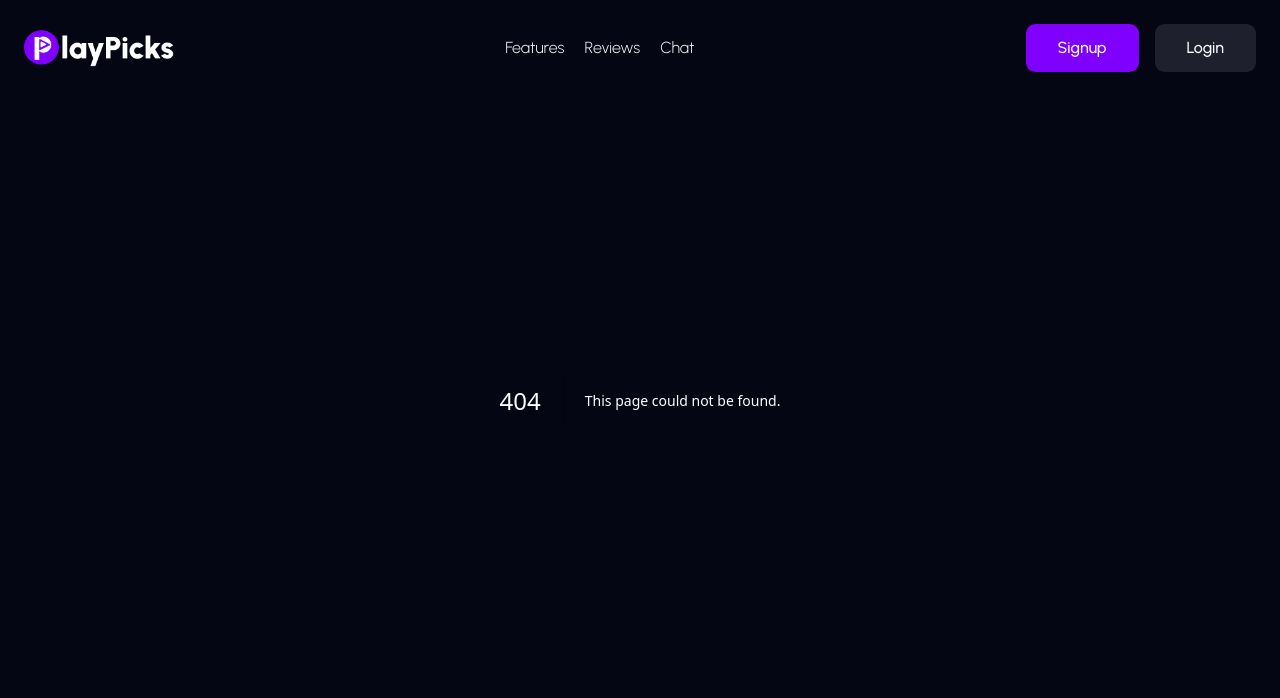
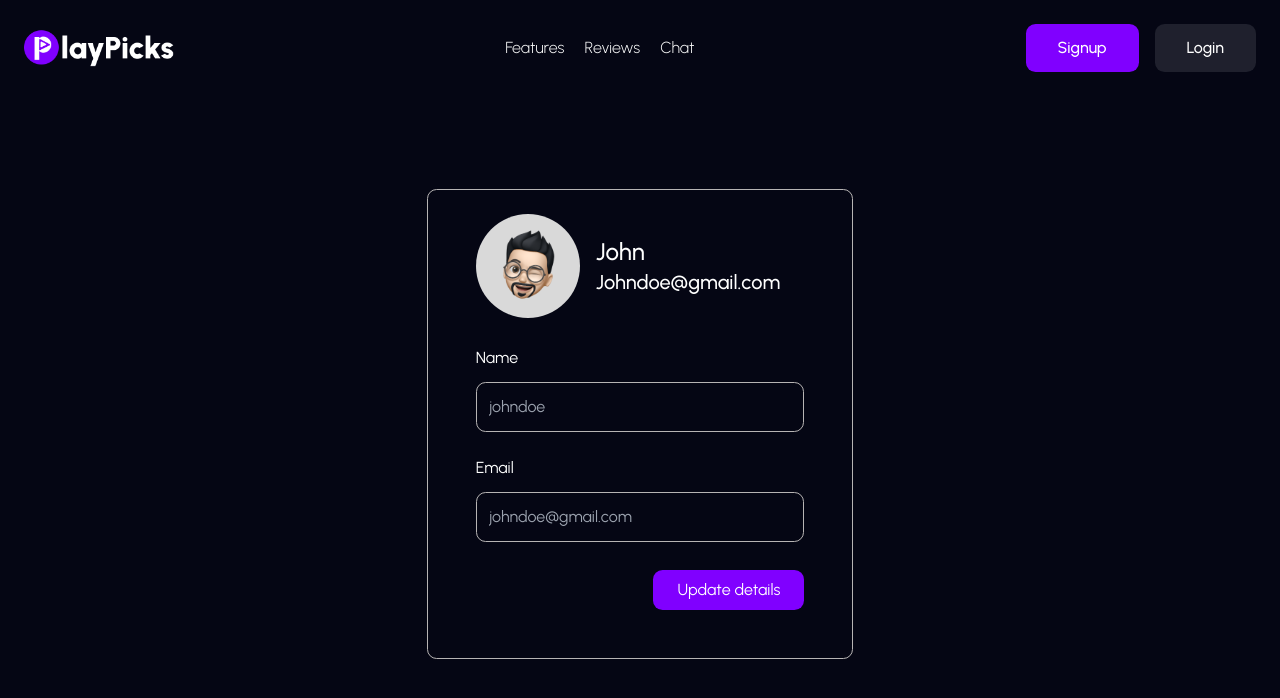
Before and after one commit to christapi2099/chatsupport, a Next.js app: page /profile in a window 1280 px wide. Before the commit this address had no page. Shown: the top 698 px of the page. Built offline with nearby package versions, Linux system fonts and the light colour scheme.

Commit message:
added profile page

```diff
--- a/app/_components/header.tsx
+++ b/app/_components/header.tsx
@@ -39,11 +39,14 @@ export default function Header() {
           <li className="cursor-pointer w-full list-none text-center p-4 transition-all hover:text-primary-300">
             About
           </li> */}
-          <li className="cursor-pointer w-full list-none text-center font-medium p-4 midPhone:py-2 transition-all hover:text-primary-300">
-            login
+          <li className="cursor-pointer hidden tabletPortrait:block w-full list-none text-center font-medium p-4 midPhone:py-2 transition-all hover:text-primary-300">
+            <Link href="history">History</Link>
           </li>
           <li className="cursor-pointer w-full list-none text-center font-medium p-4 midPhone:py-2 transition-all hover:text-primary-300">
-            Signup
+            <Link href="login">login</Link>
+          </li>
+          <li className="cursor-pointer w-full list-none text-center font-medium p-4 midPhone:py-2 transition-all hover:text-primary-300">
+            <Link href="signup">Signup</Link>
           </li>
         </div>
       </div>
--- a/app/_components/history.tsx
+++ b/app/_components/history.tsx
@@ -28,7 +28,7 @@ export default function History() {
 
   return (
     <div
-      className={`${urbanist.className} flex flex-col h-[80dvh] w-3/12 px-4 items-center border-[0.5px] border-primary-5 rounded-[0.6rem]`}
+      className={`${urbanist.className} flex tabletPortrait:hidden flex-col h-[80dvh] w-3/12 px-4 items-center border-[0.5px] border-primary-5 rounded-[0.6rem]`}
     >
       <div className="text-xl mt-4 mb-6">History</div>
 
@@ -64,7 +64,7 @@ export default function History() {
             : ""
         }`}
       >
-        <span className="truncate">{history}</span>
+        <div className="truncate">{history}</div>
       </div>
     );
   }
--- a/app/_components/ui-elements/playpick-logo.tsx
+++ b/app/_components/ui-elements/playpick-logo.tsx
@@ -8,9 +8,9 @@ export default function PlayPicksLogo() {
       viewBox="0 0 56 56"
       fill="none"
       xmlns="http://www.w3.org/2000/svg"
-      className="w-[1.8rem]"
+      className="w-[1.8rem] midPhone:w-[1.3rem]"
     >
-      <g clip-path="url(#clip0_107_118)">
+      <g clipPath="url(#clip0_107_118)">
         <circle cx="28" cy="28" r="28" fill="#8000FF" />
         <path
           d="M24.5 48.5H17V11H24.5V13.35C25.2833 12.4667 26.1917 11.75 27.225 11.2C28.2583 10.6333 29.45 10.35 30.8 10.35C32.6333 10.35 34.3417 10.6917 35.925 11.375C37.5083 12.0583 38.9 13.0083 40.1 14.225C41.3167 15.425 42.2583 16.8167 42.925 18.4C43.6083 19.9833 43.95 21.6833 43.95 23.5C43.95 25.3167 43.6083 27.025 42.925 28.625C42.2583 30.225 41.3167 31.6333 40.1 32.85C38.9 34.05 37.5083 34.9917 35.925 35.675C34.3417 36.3583 32.6333 36.7 30.8 36.7C29.45 36.7 28.2583 36.4167 27.225 35.85C26.1917 35.2833 25.2833 34.5667 24.5 33.7V48.5ZM30.7 17.55C29.6833 17.55 28.75 17.825 27.9 18.375C27.0667 18.9083 26.4 19.625 25.9 20.525C25.4 21.425 25.15 22.4167 25.15 23.5C25.15 24.6 25.4 25.6 25.9 26.5C26.4 27.4 27.0667 28.1167 27.9 28.65C28.75 29.1833 29.6833 29.45 30.7 29.45C31.7333 29.45 32.675 29.1833 33.525 28.65C34.375 28.1167 35.05 27.4 35.55 26.5C36.05 25.6 36.3 24.6 36.3 23.5C36.3 22.4167 36.05 21.425 35.55 20.525C35.05 19.625 34.375 18.9083 33.525 18.375C32.675 17.825 31.7333 17.55 30.7 17.55Z"
--- a/app/chat/layout.tsx
+++ b/app/chat/layout.tsx
@@ -7,11 +7,13 @@ interface LayoutProps {
 
 export default function Layout({ children }: LayoutProps) {
   return (
-    <>
+    <div className="overflow-hidden h-screen">
       <div className="flex flex-row h-[90dvh] justify-center items-center mb-10 mt-24">
         <History />
-        <div className="w-6/12">{children}</div>
+        <div className="w-6/12 tabletLandscape:w-7/12 tabletMedium:w-8/12 phone:w-full tabletPortrait:w-10/12">
+          {children}
+        </div>
       </div>
-    </>
+    </div>
   );
 }
--- a/app/chat/page.tsx
+++ b/app/chat/page.tsx
@@ -18,15 +18,15 @@ const messages = [
 
 export default function Chat() {
   return (
-    <div className="mx-6 h-[80dvh] justify-center flex flex-col items-center w-full">
-      <div className="flex flex-col overflow-y-auto w-9/12 p-2">
+    <div className="mx-6 h-[80dvh] tabletPortrait:mx-0 justify-center flex flex-col items-center w-full">
+      <div className="flex flex-col overflow-y-auto midPhone:w-full w-9/12 p-2">
         {messages.map((message, index) => (
           <ChatBubble text={message.text} role={message.role} key={index} />
         ))}
       </div>
 
       <div
-        className={`${urbanist.className} mt-auto pb-4 px-4 w-9/12 pt-2 border border-primary-5 rounded-[0.5rem]`}
+        className={`${urbanist.className} midPhone:w-11/12 mt-auto pb-4 px-4 w-9/12 pt-2 border border-primary-5 rounded-[0.5rem]`}
       >
         <Prompt />
       </div>
--- /dev/null
+++ b/app/profile/page.tsx
@@ -0,0 +1,48 @@
+import React from "react";
+import Input from "../_components/ui-elements/input";
+import Button from "../_components/ui-elements/button";
+import john from "@/public/john.png";
+import Image from "next/image";
+import { Urbanist } from "next/font/google";
+
+const urbanist = Urbanist({ subsets: ["latin"] });
+
+export default function Profile() {
+  return (
+    <div className="flex flex-row h-[90dvh] justify-center midPhone:mt-8 items-center mb-10 mt-16">
+      <form
+        className={` ${urbanist.className} w-4/12 tabletLandscape:w-5/12 tabletMedium:w-6/12 tabletPortrait:w-7/12 phone:w-8/12 midPhone:w-11/12 border gap-7 flex flex-col midPhone:px-6 border-primary-5 rounded-[0.6rem] py-6 px-12`}
+      >
+        <div className="flex flex-row gap-4 items-center">
+          <div className="bg-primary-50 midPhone:p-2 rounded-full p-3 w-max">
+            <Image src={john} alt="john" width={80} height={80} />
+          </div>
+
+          <div className="flex flex-col text-xl midPhone:leading-5 phone:text-base font-medium">
+            <span className="text-2xl midPhone:text-xl capitalize">John</span>
+            <span>Johndoe@gmail.com</span>
+          </div>
+        </div>
+
+        <div className="flex flex-col gap-6 midPhone:text-sm">
+          <div className="space-y-3  midPhone:space-y-1">
+            <span>Name</span>
+            <Input type="text" placeholder="johndoe" />
+          </div>
+          <div className="space-y-3 midPhone:space-y-1">
+            <span>Email</span>
+            <Input type="email" placeholder="johndoe@gmail.com" />
+          </div>
+        </div>
+
+        <div className="flex flex-col midPhone:font-medium midPhone:mb-12 mb-6">
+          <Button
+            text="Update details"
+            type="submit"
+            style="self-end bg-primary-400 hover:bg-primary-450 py-2 px-6"
+          />
+        </div>
+      </form>
+    </div>
+  );
+}
```
